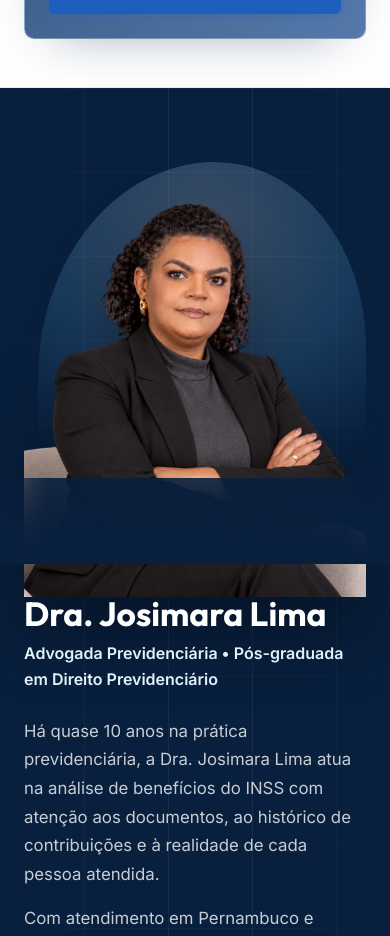
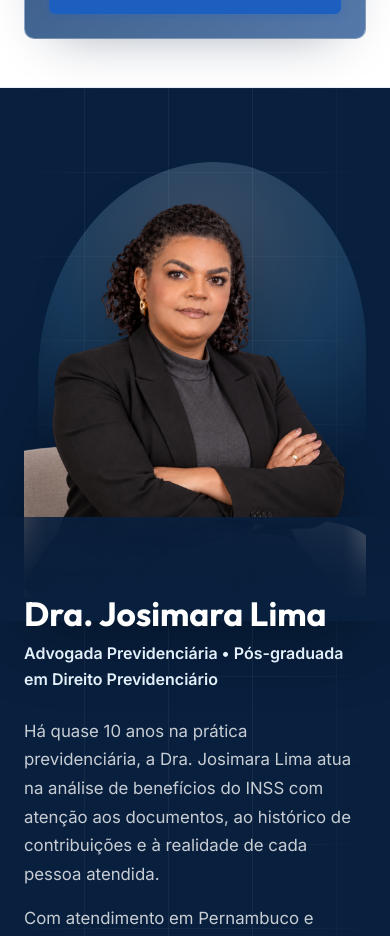
Before and after one commit to Reinatofarias/advjosimaralima, a Next.js app: page / in a window 390 px wide. Shown: the part 4660-5596 px from the top of the page. Built offline with nearby package versions, Linux system fonts and the light colour scheme; no server answers.

Commit message:
style: reposiciona faixa da foto biografica

```diff
--- a/src/components/sections/AboutJosimara/AboutJosimara.module.css
+++ b/src/components/sections/AboutJosimara/AboutJosimara.module.css
@@ -79,10 +79,10 @@
   content: "";
   position: absolute;
   left: 50%;
-  bottom: -1px;
+  bottom: -92px;
   z-index: 2;
   width: min(136%, 740px);
-  height: 130px;
+  height: 150px;
   transform: translateX(-50%);
   background:
     linear-gradient(180deg, rgba(8, 31, 61, 0), rgba(8, 31, 61, 0.84) 58%, var(--color-primary-dark) 92%),
@@ -199,7 +199,8 @@
   }
 
   .innerMat::after {
-    height: 110px;
+    bottom: -76px;
+    height: 128px;
   }
 
   .aboutPhoto {
@@ -223,7 +224,8 @@
   }
 
   .innerMat::after {
-    height: 86px;
+    bottom: -58px;
+    height: 104px;
   }
 
   .aboutPhoto {
```
